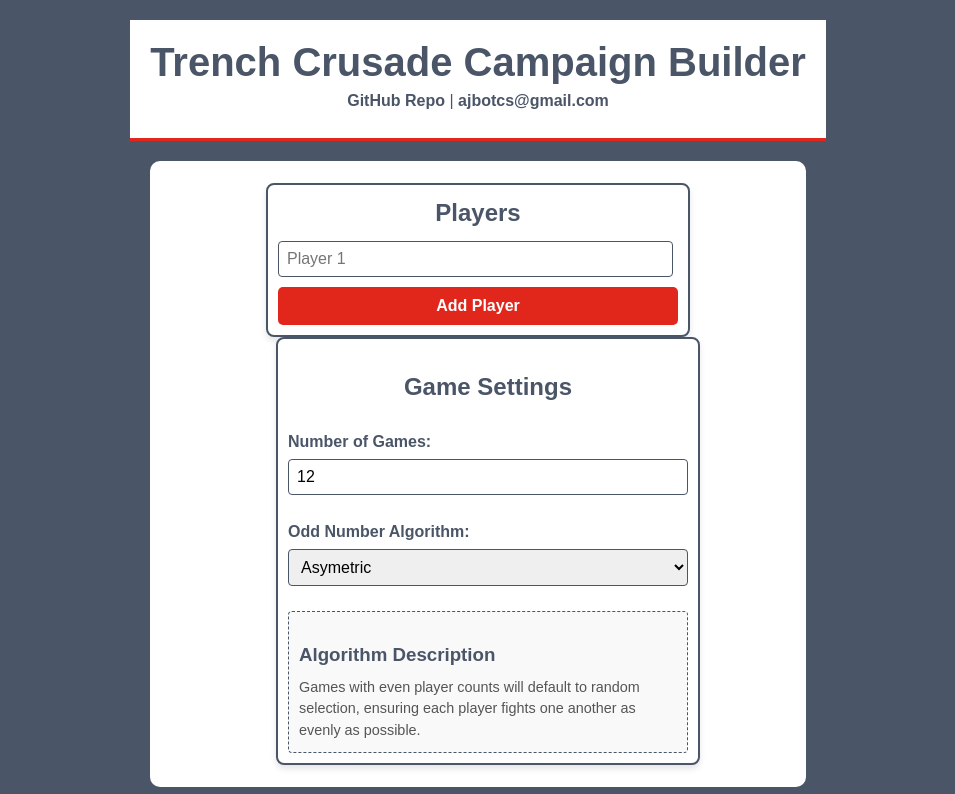
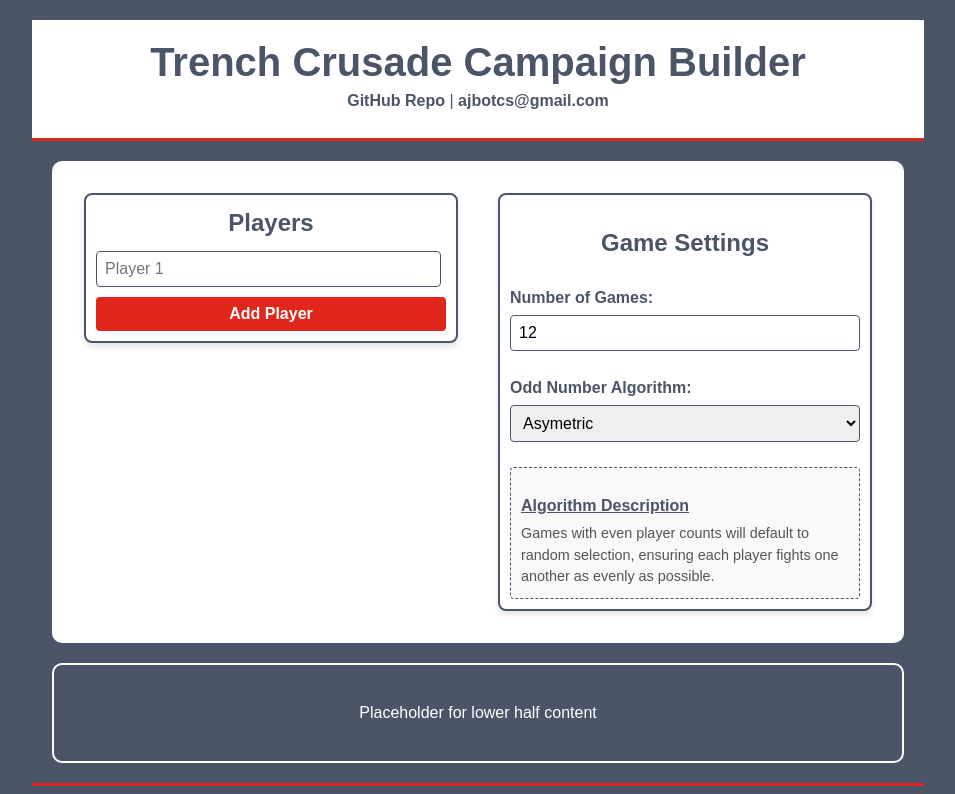
Before and after one commit to ajbot22/Trench-Crusade-Campaign-Builder, a React (Vite) app in the folder tc-builder/: page / in a window 1280 px wide. Shown: the top 794 px of the page, without its empty margins (162-1117 px from the left). Built offline with nearby package versions, Linux system fonts and the light colour scheme.

Commit message:
Testing Reformat

```diff
--- a/tc-builder/src/App.css
+++ b/tc-builder/src/App.css
@@ -185,6 +185,77 @@ body {
   font-size: 0.9rem;
   color: #555;
 }
+/* Flex container for the upper half */
+.upper-flex-container {
+  display: flex;
+  flex-direction: row;
+  justify-content: space-between;
+  align-items: flex-start;
+  gap: 20px;
+  width: 100%;
+  padding: 10px;
+  box-sizing: border-box;
+}
+
+/* Players list container */
+.player-list-container {
+  flex: 1; /* Allow it to take equal space with game settings */
+  min-width: 300px;
+  border: 2px solid var(--blue-grey);
+  border-radius: 8px;
+  background-color: var(--white);
+  padding: 10px;
+  box-shadow: 0 4px 6px rgba(0, 0, 0, 0.1);
+}
+
+/* Game settings container */
+.game-settings-container {
+  flex: 1; /* Allow it to take equal space with players list */
+  min-width: 300px;
+  padding: 10px;
+  border: 2px solid var(--blue-grey);
+  border-radius: 8px;
+  background-color: var(--white);
+  box-shadow: 0 4px 6px rgba(0, 0, 0, 0.1);
+}
+
+/* Algorithm Description Styling */
+.algorithm-description h3 {
+  font-size: 1rem; /* Smaller font size */
+  text-decoration: underline; /* Underlined text */
+  color: var(--blue-grey);
+  margin-bottom: 5px;
+}
+
+.algorithm-description p {
+  font-size: 0.9rem;
+  color: #555;
+  margin: 0;
+}
+
+/* Players list input fields */
+.player-list {
+  display: flex;
+  flex-direction: column;
+  gap: 10px;
+  max-height: 200px; /* Limit height for scroll */
+  overflow-y: auto; /* Enable scrolling */
+}
+
+.add-player-button {
+  margin-top: 10px;
+  padding: 8px 12px;
+  background-color: var(--red);
+  color: var(--white);
+  border: none;
+  border-radius: 4px;
+  cursor: pointer;
+  font-weight: bold;
+}
+
+.add-player-button:hover {
+  background-color: darkred;
+}
 
 @media (max-width: 768px) {
   .app {
--- a/tc-builder/src/App.jsx
+++ b/tc-builder/src/App.jsx
@@ -43,7 +43,10 @@ const App = () => {
       <Header />
 
       <main className="main-content">
-        <section className="upper-half">
+        <div className="upper-half">
+          {/* Wrap players list and game settings in a flex container */}
+          <div className="upper-flex-container">
+            {/* Left Section: Player Input */}
             <div className="player-list-container">
               <h2>Players</h2>
               <div className="player-list">
@@ -62,6 +65,7 @@ const App = () => {
               </button>
             </div>
 
+            {/* Right Section: Game Settings */}
             <div className="game-settings-container">
               <h2>Game Settings</h2>
 
@@ -95,11 +99,13 @@ const App = () => {
                 <p>{algorithmDescription}</p>
               </div>
             </div>
-        </section>
+          </div>
+        </div>
 
-        <section className="lower-half">
+
+        <div className="lower-half">
           <p>Placeholder for lower half content</p>
-        </section>
+        </div>
       </main>
       <Footer />
     </div>
```
Lines whose indentation alone changed are shown as unchanged.
